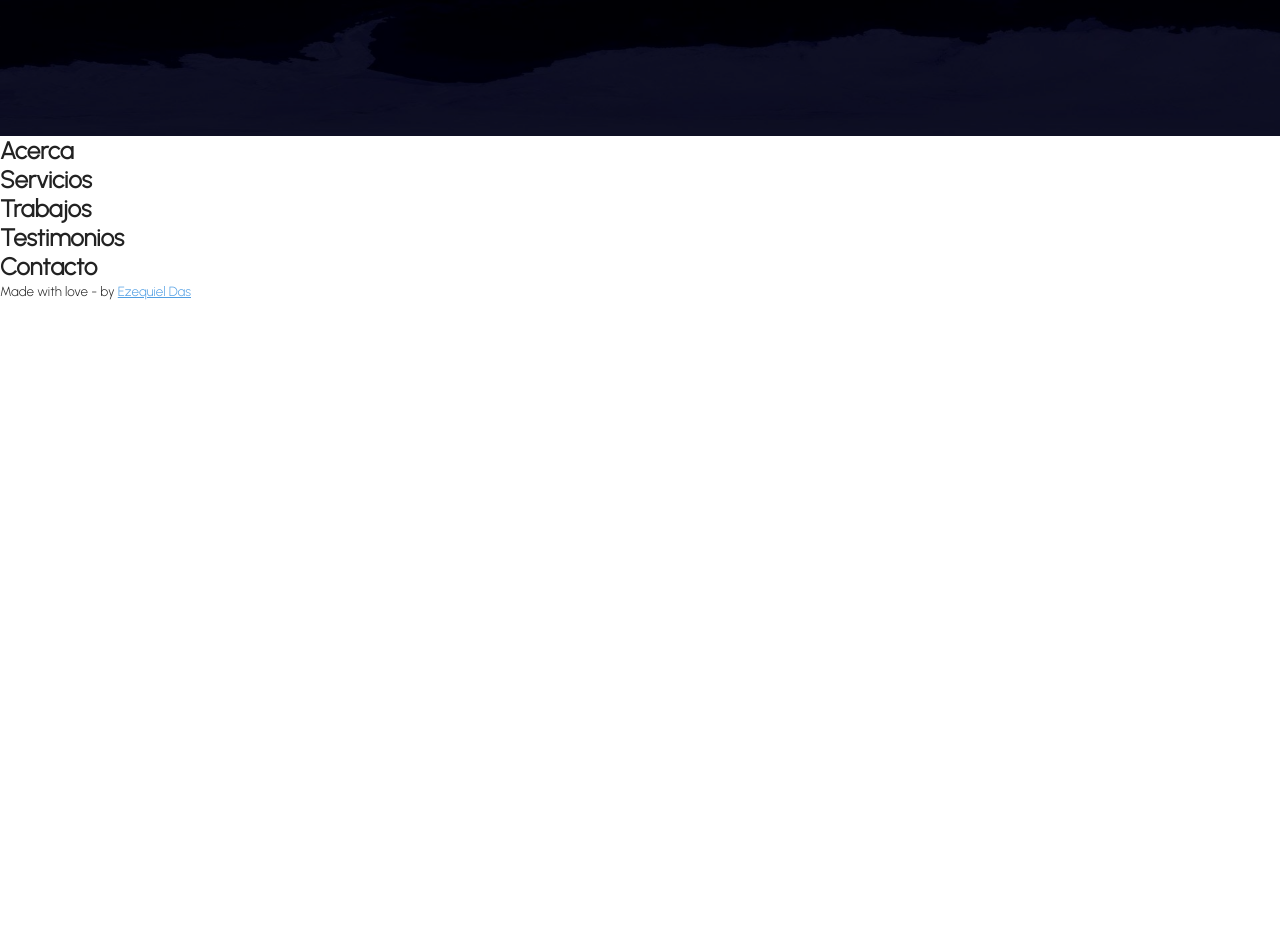
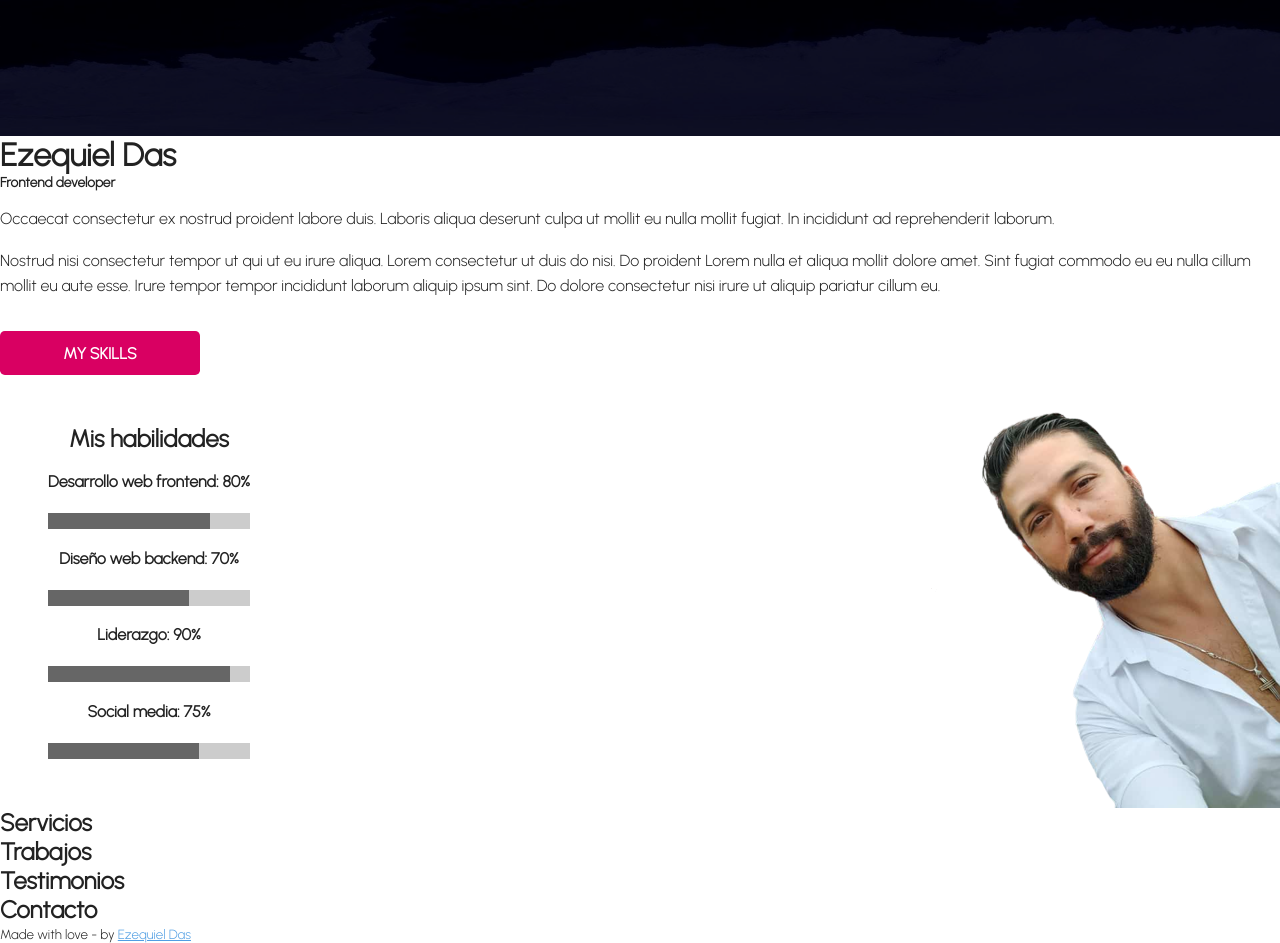
Before and after one commit to Ezequieldas/Ezequieldas.github.io, a plain HTML site: page index.html in a window 1280 px wide. Shown: the part 720-1663 px from the top of the page. Before the commit the page ends 1020 px from the top, so only its background shows below. Drawn offline with Linux system fonts and the light colour scheme.

Commit message:
progress bar

```diff
--- a/index.html
+++ b/index.html
@@ -59,7 +59,47 @@
 
     </article>
     <section id="acerca" class="about"></section>
-    <h2>Acerca</h2>
+    <article>
+      <aside>
+        <h1>Ezequiel Das</h1>
+        <h5>Frontend developer</h5>
+      </aside>
+      <p>Occaecat consectetur ex nostrud proident labore duis. Laboris aliqua deserunt culpa ut mollit eu nulla mollit fugiat. In incididunt ad reprehenderit laborum.</p>
+      <p>Nostrud nisi consectetur tempor ut qui ut eu irure aliqua. Lorem consectetur ut duis do nisi. Do proident Lorem nulla et aliqua mollit dolore amet. Sint fugiat commodo eu eu nulla cillum mollit eu aute esse. Irure tempor tempor incididunt laborum aliquip ipsum sint. Do dolore consectetur nisi irure ut aliquip pariatur cillum eu.</p>
+      <div>
+        <a class="btn" href="#" target="_blank">MY SKILLS</a>
+      </div>
+    </article>
+    <article class="eze">
+      <div class="progress">
+        <h2>Mis habilidades</h2>
+        <p>
+          <b>Desarrollo web frontend: </b>
+          <b>80%</b>
+        </p>
+        <progress value="80" min="0" max="100"></progress>
+        <p>
+          <b>Diseño web backend: </b>
+          <b>70%</b>
+        </p>
+        <progress value="70" min="0" max="100"></progress>
+        <p>
+          <b>Liderazgo: </b>
+          <b>90%</b>
+        </p>
+        <progress value="90" min="0" max="100"></progress>
+        <p>
+          <b>Social media: </b>
+          <b>75%</b>
+        </p>
+        <progress value="75" min="0" max="100"></progress>
+      </div>
+      <img class="eze" src="./assets/eze1.png" alt="Eze">
+    </article>
+    <article>
+
+    </article>
+
     <section id="servicios" class="services"></section>
     <h2>Servicios</h2>
     <section id="portfolio" class="portfolio"></section>
--- a/styles.css
+++ b/styles.css
@@ -190,6 +190,8 @@ p {
   }
 }
 
+/* Progress bar*/
+
 /* Utilities */
 
 .box-shadow-1 {
@@ -206,12 +208,43 @@ p {
   text-decoration: none;
   color: var(--white-color);
   background-color: var(--first-color);
+  margin-top: 1rem;
 }
 
 .container {
   margin-left: auto;
   margin-right: auto;
   max-width: var(--max-width);
+}
+
+.eze {
+  display: flex;
+  text-align: right;
+  justify-content: space-between;
+  align-items: center;
+}
+
+.progress {
+  padding: 1rem;
+  margin: 2rem;
+  text-align: center;
+}
+
+progress {
+  background-color: var(--gray-color);
+  width: 100%;
+}
+
+progress::-webkit-progress-bar {
+  background-color: var(--gray-color);
+}
+
+progress::-moz-progress-bar {
+  background-color: var(--gray-color);
+}
+
+progress::-webkit-progress-value {
+  background-color: var(--gray-dark-color);
 }
 
 .none {
@@ -243,6 +276,14 @@ p {
   text-decoration: none;
 }
 
+@media screen and (max-width: 468px){
+  .eze {
+    text-align: right;
+    display: flex;
+    flex-direction: column;
+  }
+}
+
 @media screen and (min-width: 768px){
 
 }
```
Also changed, not shown: assets/eze1.png (added), assets/eze2.png (added), assets/jonmircha.jpg (deleted), 1 other file.
